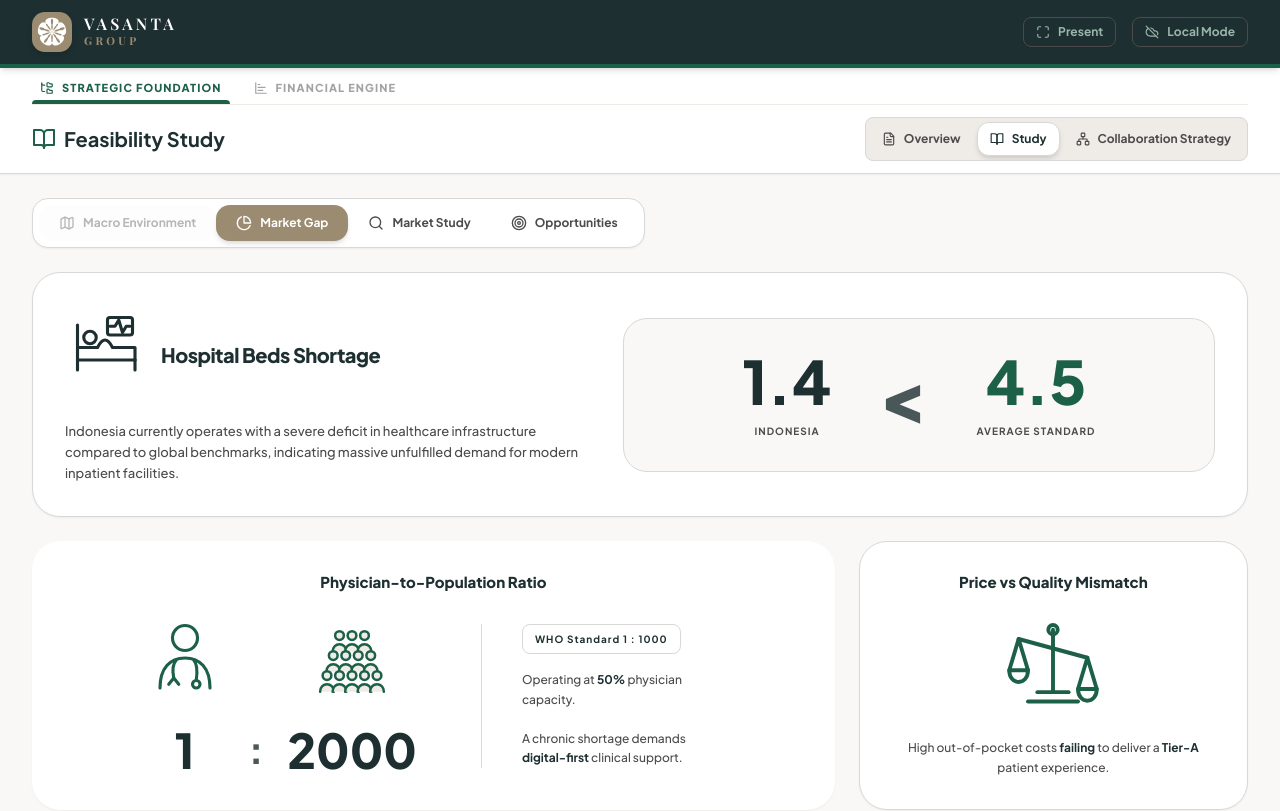
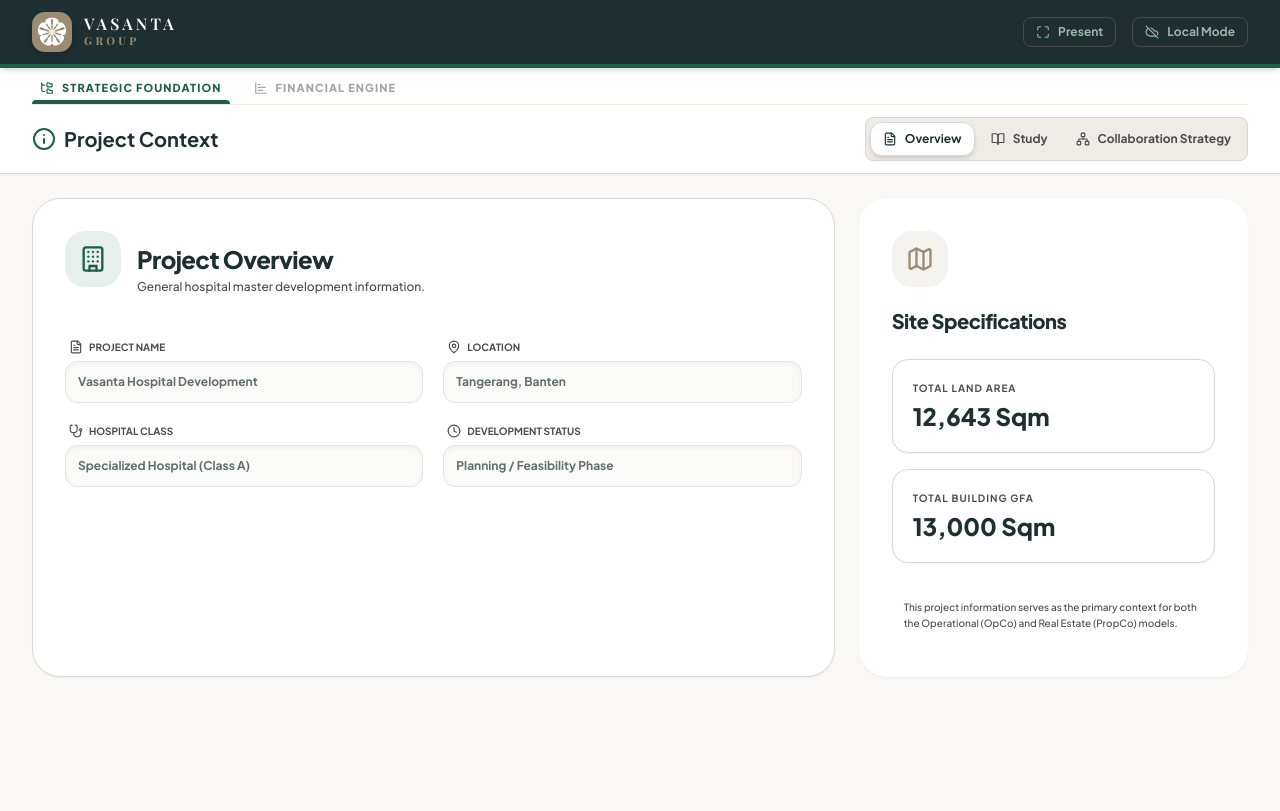
Before and after one commit to tatanodachi/hospital-fs-model-dachi, a React (Vite) app: page / in a window 1280 px wide. Shown: the top 811 px of the page. Built offline with nearby package versions, Linux system fonts and the light colour scheme; a web font is replaced by a local one.

Commit message:
Update App.jsx

```diff
--- a/src/App.jsx
+++ b/src/App.jsx
@@ -2525,7 +2525,7 @@ function AIAuditView({ aiInsights, isAiLoading, generateAIInsights, askQuery, se
 export default function App() {
   const [activeGroup, setActiveGroup] = useState('context'); // 'context' or 'financials'
   const [activeCompany, setActiveCompany] = useState('opco');
-  const [activeTab, setActiveTab] = useState('study');
+  const [activeTab, setActiveTab] = useState('overview');
   const [isLockedOpCo, setIsLockedOpCo] = useState(true);
   const [isLockedPropCo, setIsLockedPropCo] = useState(true);
   const [isPresenting, setIsPresenting] = useState(false);
```
